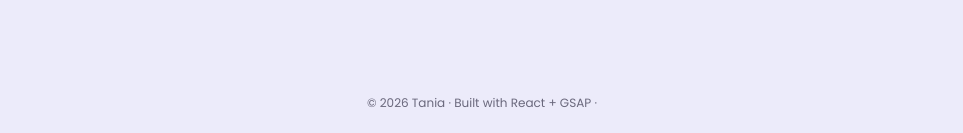
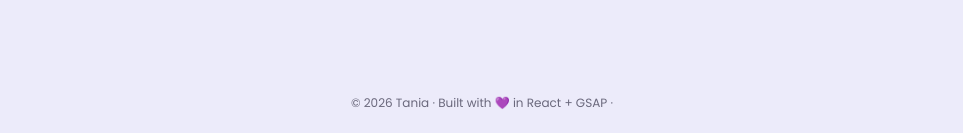
Before and after one commit to Tania-Kamboj/My-Portfolio, a React (Vite) app: page / in a window 1280 px wide. Shown: the part 6567-6700 px from the top of the page, without its empty margins (158-1121 px from the left). Built offline with nearby package versions, Linux system fonts and the light colour scheme; the HTML template or start-up script is replaced by a standard one.

Commit message:
Update footer text to include heart emoji

```diff
--- a/src/components/Footer.jsx
+++ b/src/components/Footer.jsx
@@ -1,3 +1,3 @@
 export default function Footer() {
-  return <footer className="footer">© 2026 Tania · Built with React + GSAP ·</footer>
+  return <footer className="footer">© 2026 Tania · Built with &#128156; in React + GSAP ·</footer>
 }
```
